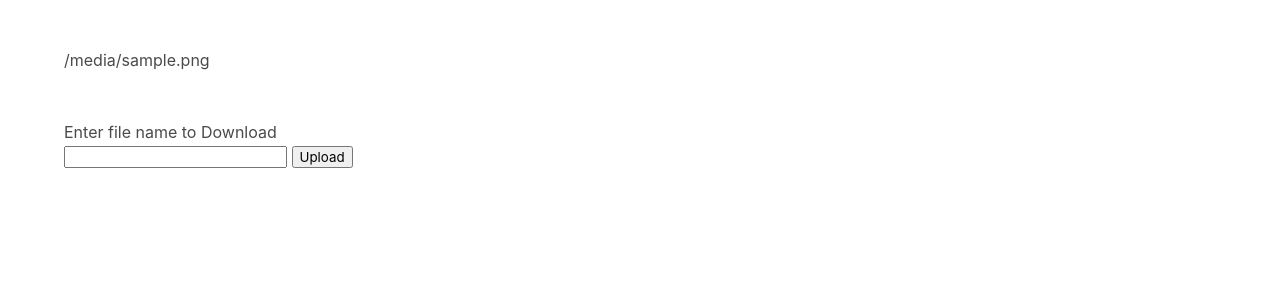
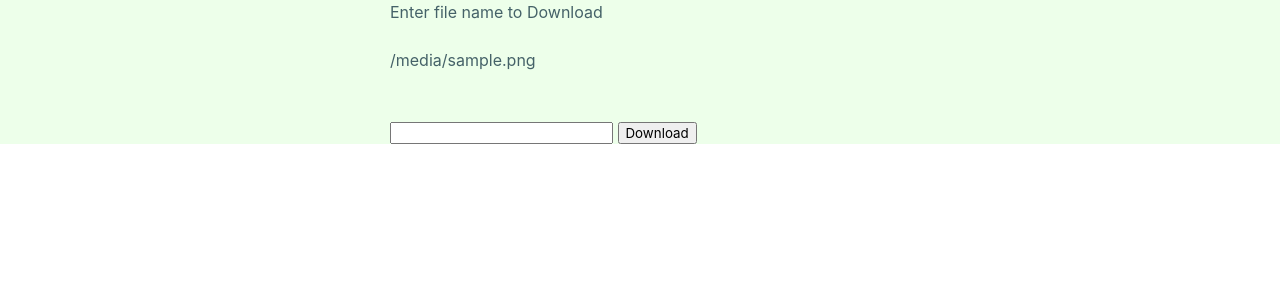
Before and after one commit to coluck/ezone, a Flask app: template templates/download.html in a window 1280 px wide. Shown: the top 300 px of the page. Run offline with Flask 2, Linux system fonts and the light colour scheme; the template is opened without the code that fills it: most values are stand-ins (such as "Sample title", 1, 10 or a date in 2020); some libraries are stand-ins or nearby versions.

Commit message:
Nora css

```diff
--- a/templates/download.html
+++ b/templates/download.html
@@ -7,14 +7,31 @@
     <meta http-equiv="X-UA-Compatible" content="ie=edge">
     <link rel="stylesheet" href="https://cdn.jsdelivr.net/npm/bulma@0.8.0/css/bulma.min.css">
     <title>Upload - ezone</title>
+    <style>
+    .content {
+       max-width: 500px;
+       margin: auto;
+      color: #456268;
+    }
+    body {
+      background-color: #edffea;
+    }
+    hr {
+      background-color: #456268;
+      border-style: none;
+      height: 2px;
+      width: 500px;
+    }
+    </style>
 </head>
 <body>
-<div class="hero-body">
+<div class="">
+  <h1 class="content">Enter file name to Download</h1>
     <div class="container">
 
     {% for file in files %}
     <article class="post">
-        <div>
+        <div class="content">
           <p>{{ file }}</p>
         </div>
     </article>
@@ -24,11 +41,10 @@
     {% endfor %}
         <br>
         <br>
-          <h1>Enter file name to Download</h1>
 
-          <form method="post">
+          <form method="post" class="content">
         <input type="text" name="filename" id="filename">
-        <input type="submit" value="Upload">
+        <input type="submit" value="Download">
     </form>
 
 </body>
```
Also changed, not shown: templates/upload.html (+20 -4 lines).
